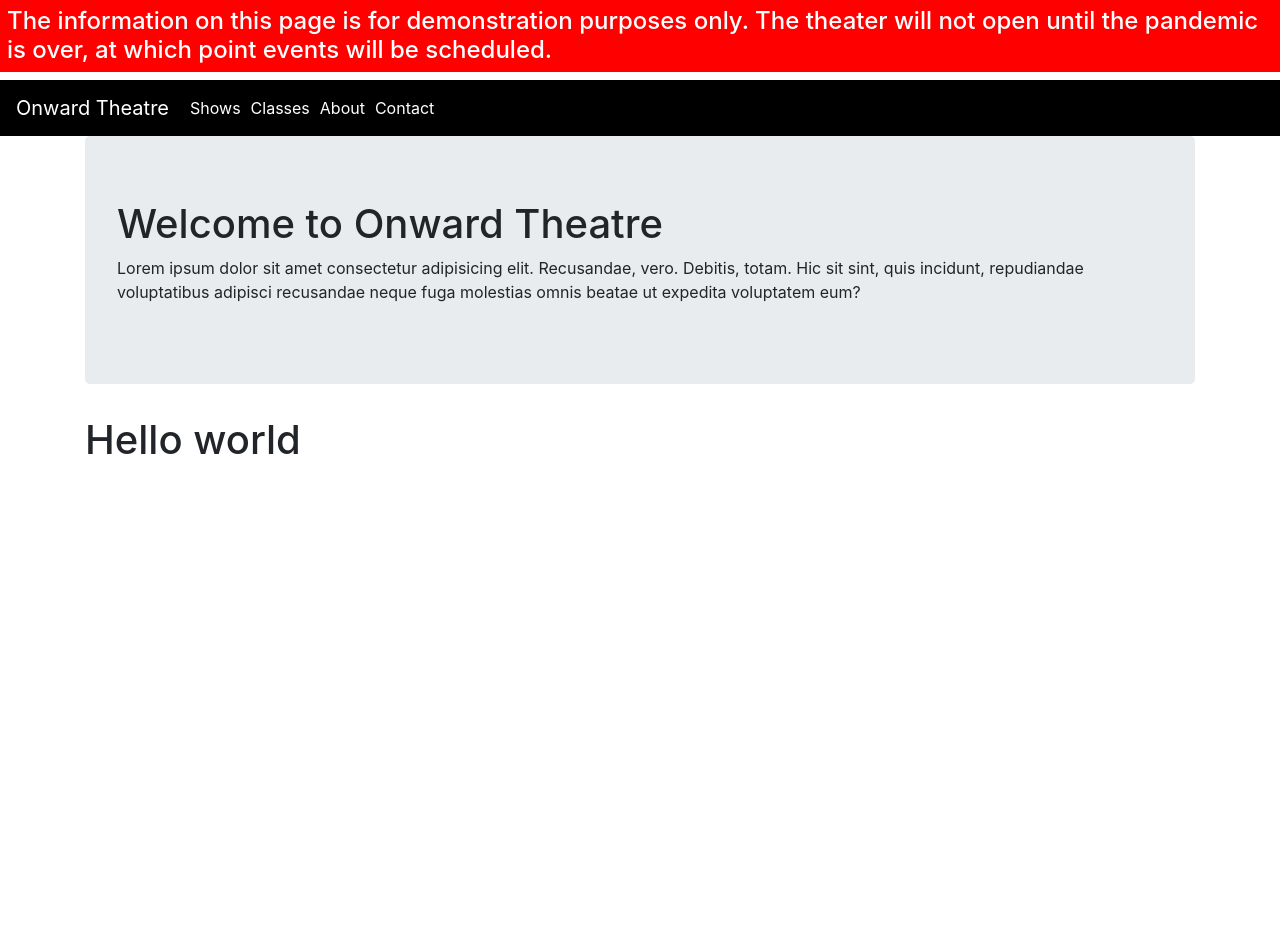
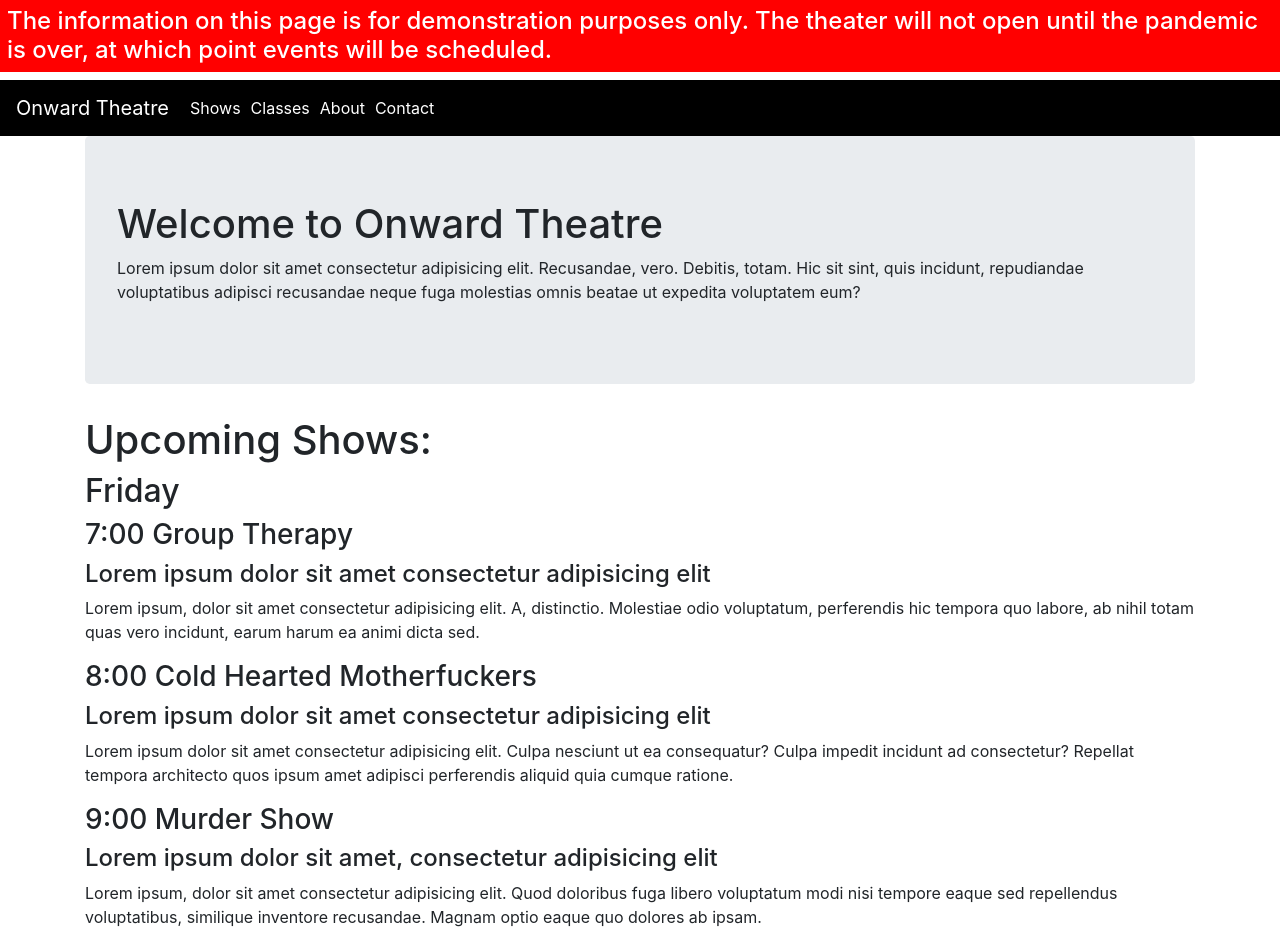
Before and after one commit to roblingjohn/onward-theatre, a React (Create React App) app in the folder client/: page / in a window 1280 px wide. Before the commit the page ends 800 px from the top, so only its background shows below. Built offline with nearby package versions, Linux system fonts and the light colour scheme.

Commit message:
created upcoming shows component with dummy information

```diff
--- /dev/null
+++ b/client/src/components/UpcomingShows.jsx
@@ -0,0 +1,48 @@
+import React, { Component } from "react";
+
+class UpcomingShows extends Component {
+  state = {
+    shows: [
+      {
+        showName: "Group Therapy",
+        showTime: { showDate: "Friday", showTime: "7:00" },
+        tagline: "Lorem ipsum dolor sit amet consectetur adipisicing elit",
+        description:
+          "Lorem ipsum, dolor sit amet consectetur adipisicing elit. A, distinctio. Molestiae odio voluptatum, perferendis hic tempora quo labore, ab nihil totam quas vero incidunt, earum harum ea animi dicta sed.",
+      },
+      {
+        showName: "Cold Hearted Motherfuckers",
+        showTime: { showDate: "Friday", showTime: "8:00" },
+        tagline: "Lorem ipsum dolor sit amet consectetur adipisicing elit",
+        description:
+          "Lorem ipsum dolor sit amet consectetur adipisicing elit. Culpa nesciunt ut ea consequatur? Culpa impedit incidunt ad consectetur? Repellat tempora architecto quos ipsum amet adipisci perferendis aliquid quia cumque ratione.",
+      },
+      {
+        showName: "Murder Show",
+        showTime: { showDate: "Friday", showTime: "9:00" },
+        tagline: "Lorem ipsum dolor sit amet, consectetur adipisicing elit",
+        description:
+          "Lorem ipsum, dolor sit amet consectetur adipisicing elit. Quod doloribus fuga libero voluptatum modi nisi tempore eaque sed repellendus voluptatibus, similique inventore recusandae. Magnam optio eaque quo dolores ab ipsam.",
+      },
+    ],
+  };
+  render() {
+    return (
+      <div>
+        <h1>Upcoming Shows:</h1>
+        <h2>Friday</h2>
+        {this.state.shows.map((show) => (
+          <>
+            <h3>
+              {show.showTime.showTime} {show.showName}
+            </h3>
+            <h4>{show.tagline}</h4>
+            <p>{show.description}</p>
+          </>
+        ))}
+      </div>
+    );
+  }
+}
+
+export default UpcomingShows;
--- a/client/src/containers/Home.jsx
+++ b/client/src/containers/Home.jsx
@@ -1,13 +1,14 @@
-import React from 'react';
-import OTJumbotron from '../components/OTJumbotron';
+import React from "react";
+import OTJumbotron from "../components/OTJumbotron";
+import UpcomingShows from "../components/UpcomingShows";
 
 const Home = () => {
-    return (
-        <div>
-            <OTJumbotron/>
-            <h1>Hello world</h1>
-        </div>
-    );
+  return (
+    <div>
+      <OTJumbotron />
+      <UpcomingShows />
+    </div>
+  );
 };
 
 export default Home;
```
